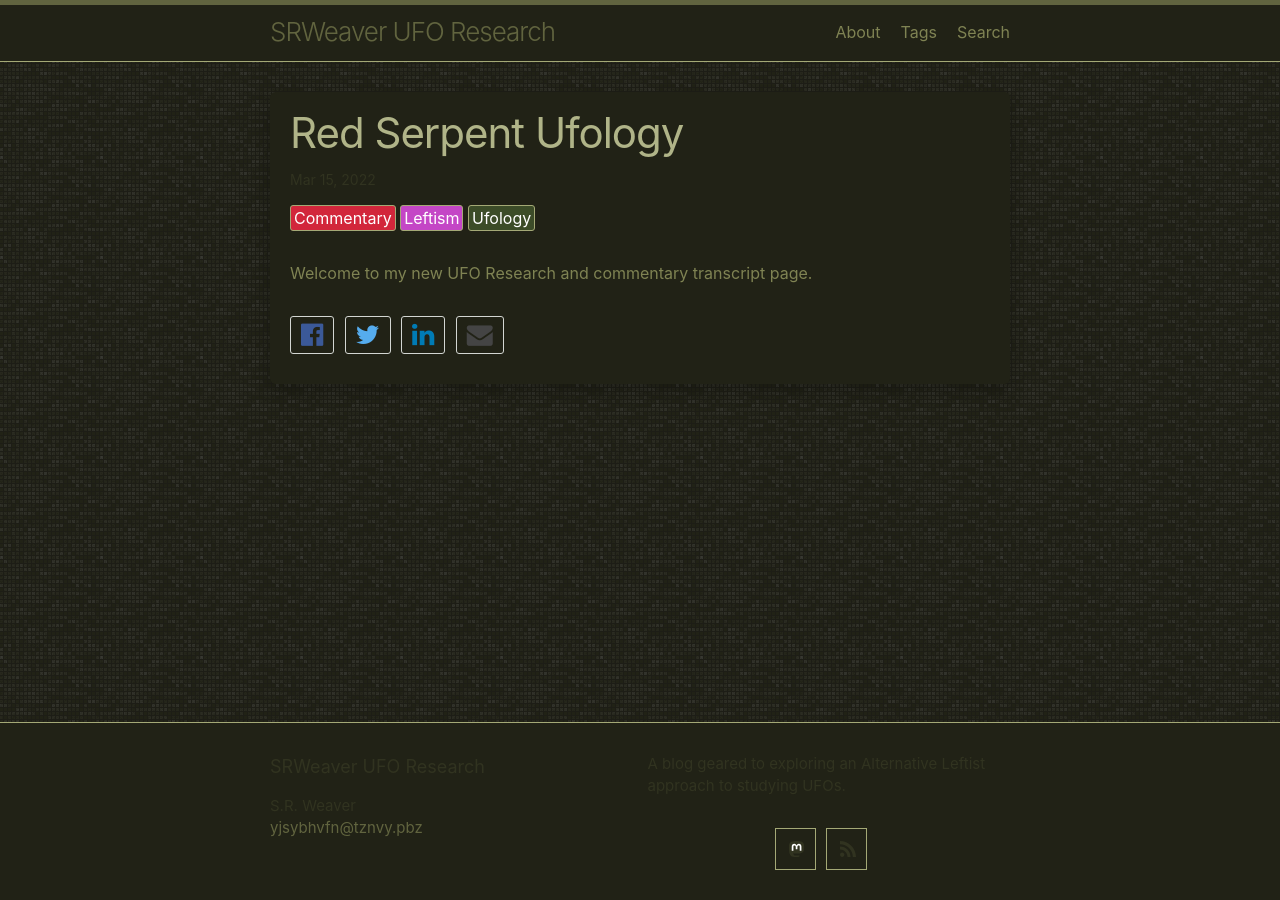
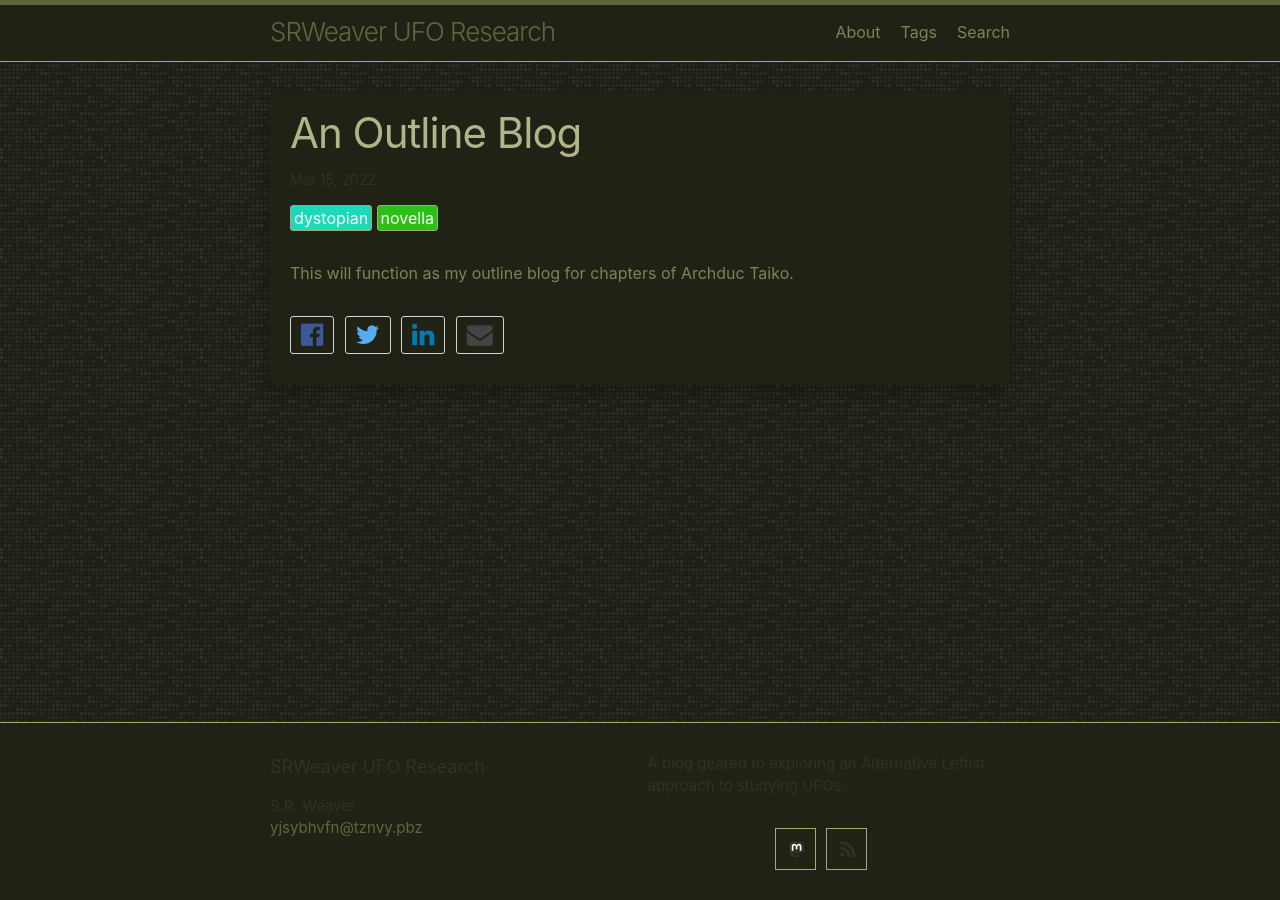
Before and after one commit to LWFlouisa/ArchducTaiko, a Jekyll site: the page built from _posts/2022-03-15-welcome.md, in a window 1280 px wide. Built offline with Jekyll 4.4.1, drawn with Linux system fonts in a browser that asks for light colours.

Commit message:
Update 2022-03-15-welcome.md

```diff
--- a/_posts/2022-03-15-welcome.md
+++ b/_posts/2022-03-15-welcome.md
@@ -1,7 +1,7 @@
 ---
 layout: post
-title: Red Serpent Ufology
+title: An Outline Blog
 catagories: ufology
-tags: Ufology Leftism Commentary
+tags: dystopian novella
 ---
-Welcome to my new UFO Research and commentary transcript page.
+This will function as my outline blog for chapters of Archduc Taiko.
```
